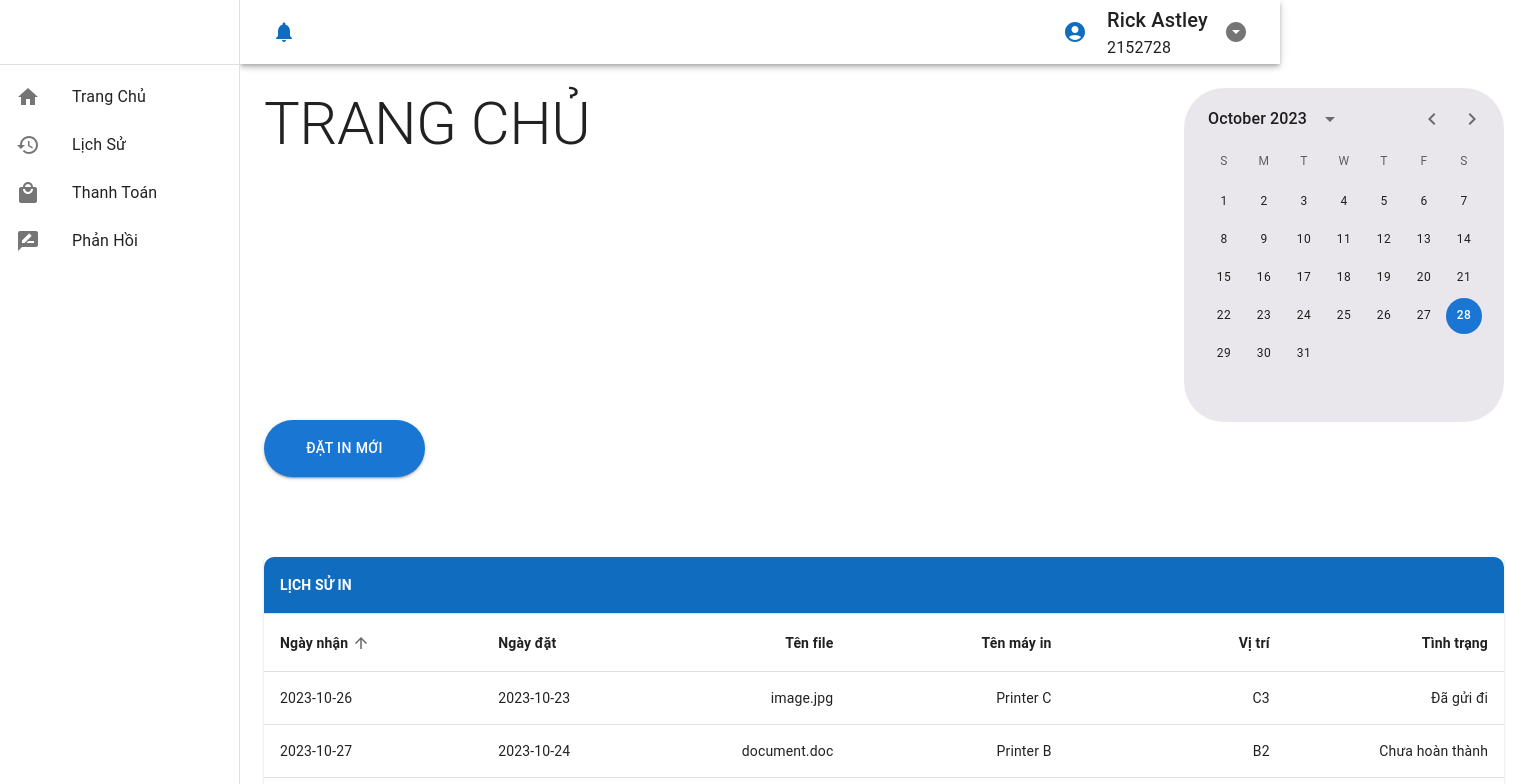
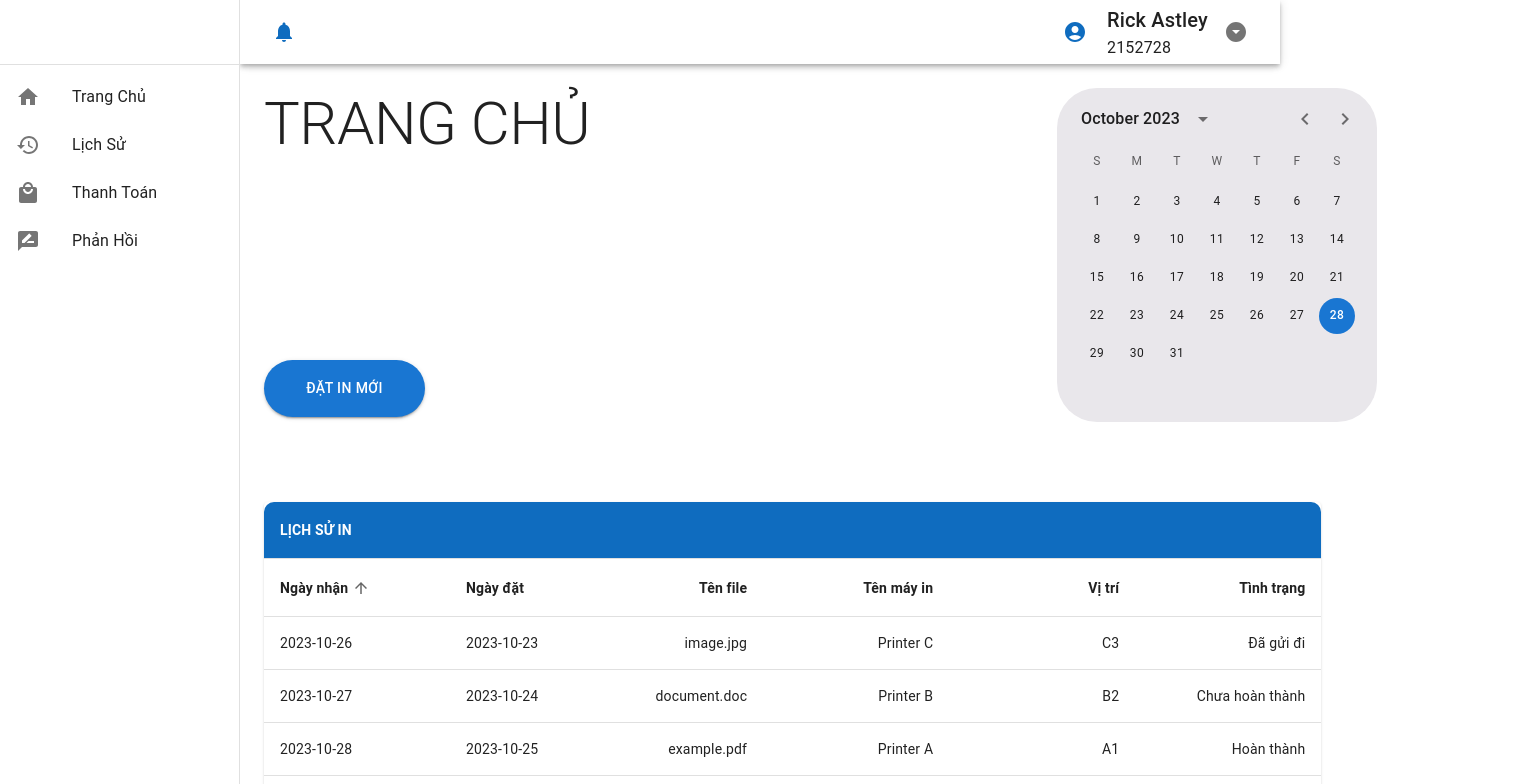
Before and after one commit to treerspeaking/smart-printing-service, a React (Vite) app: page / in a window 1280 px wide. Shown: the top 784 px of the page, 1528 px wide, since content can reach past the window. Built offline with nearby package versions, Linux system fonts and the light colour scheme.

Commit message:
fix: change sizing in homepage

```diff
--- a/src/App.jsx
+++ b/src/App.jsx
@@ -20,7 +20,7 @@ function App() {
             <Route path="/ThanhToan" element={<PaymentPage/>} />
             <Route path="/PhanHoi" element={<FeedbackPage/>} />
             <Route path="/login" element={<LoginPage/>} />
-            <Route path="/YeuCauIn" element={<PrintRequestPage></PrintRequestPage>}></Route>
+            <Route path="/YeuCauIn" element={<PrintRequestPage/>}></Route>
           </Route>
         </Routes>
       </BrowserRouter>
--- a/src/pages/Home/DateTime.tsx
+++ b/src/pages/Home/DateTime.tsx
@@ -11,7 +11,7 @@ export default function DateCalendarValue() {
   return (
     <LocalizationProvider dateAdapter={AdapterDayjs}>
 
-          <DateCalendar value={value} onChange={(newValue) => setValue(newValue)} sx={{backgroundColor:"#E9E7EB", borderRadius:10}} />
+          <DateCalendar value={value} onChange={(newValue) => setValue(newValue)} sx={{backgroundColor:"#E9E7EB", borderRadius:10,maxHeight:'80%'}} />
 
 
     </LocalizationProvider>
--- a/src/pages/Home/PrintReqeust.tsx
+++ b/src/pages/Home/PrintReqeust.tsx
@@ -1,7 +1,11 @@
 import React from 'react'
 import { Button } from '@mui/material'
+import {Link} from 'react-router-dom'
 export const PrintReqeust = () => {
   return (
-    <Button variant='contained' sx={{width:161, height:57, borderRadius:100}} href='/YeuCauIn'>Đặt in mới</Button>
+
+    <Link to={'YeuCauIn'}>
+      <Button variant='contained' sx={{width:161, height:57, borderRadius:100}} >Đặt in mới</Button>
+    </Link>
   )
 }
--- a/src/pages/Home/Table.tsx
+++ b/src/pages/Home/Table.tsx
@@ -144,7 +144,7 @@ export default function ColumnGroupingTable() {
     };
 
     return (
-        <Paper sx={{ width: '100%' }}>
+        <Paper sx={{ width: '95%' }}>
             <TableContainer sx={{ maxHeight: 440,  }}>
                 <Table stickyHeader aria-label="sticky table">
                     <TableHead>
--- a/src/pages/Home/index.jsx
+++ b/src/pages/Home/index.jsx
@@ -9,7 +9,7 @@ export default function HomePage() {
     <Stack direction={'column'} spacing={10}>
 
       <Stack direction={'row'}>
-        <Stack direction="column" spacing={'260px'} sx={{ width: '920px' }}>
+        <Stack direction="column" spacing={'200px'} sx={{ width: '793px' }}>
           <Typography variant='h2'>TRANG CHỦ</Typography>
           <PrintReqeust></PrintReqeust>
         </Stack>
```
